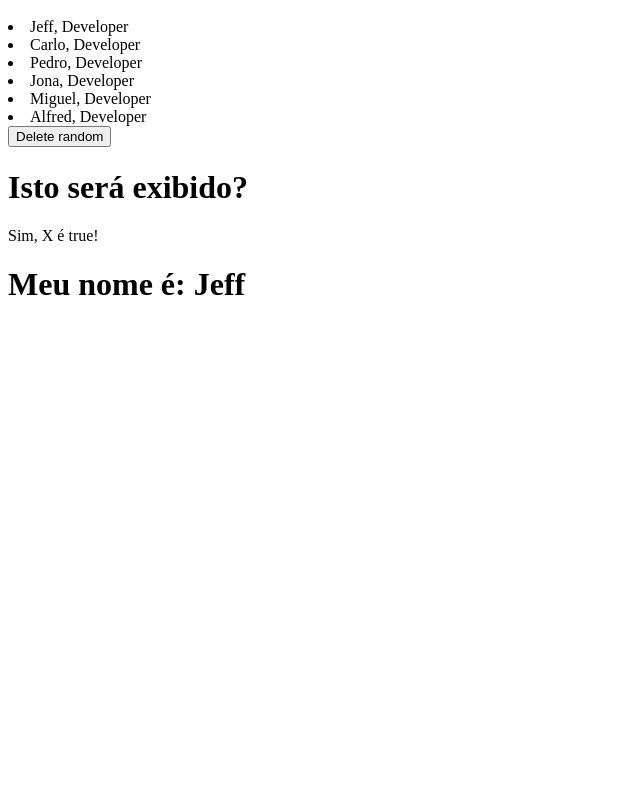
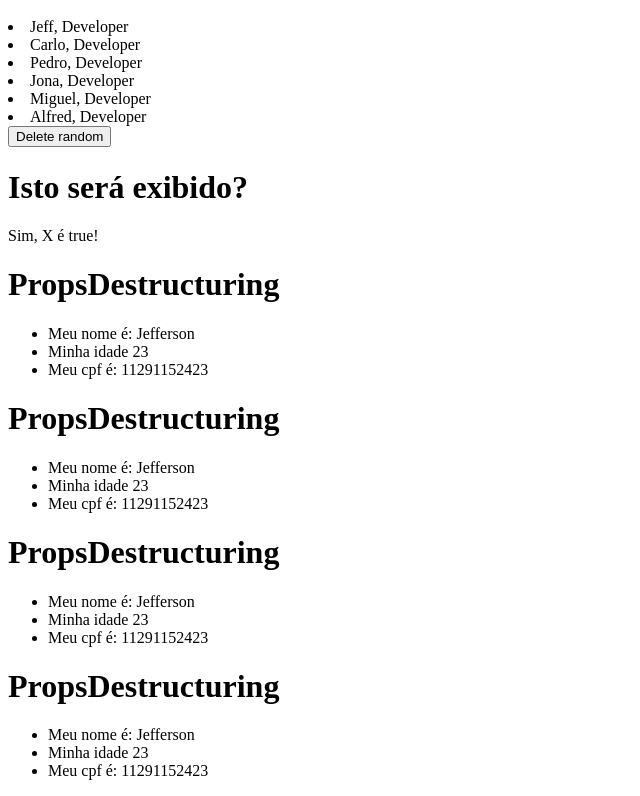
Before and after one commit to ijefin/react-ts, a React (Vite) app: page / in a window 1280 px wide. Shown: the part 1037-1833 px from the top of the page, without its empty margins (0-640 px from the left). Before the commit the page ends 1362 px from the top, so only its background shows below. Built offline with nearby package versions, Linux system fonts and the light colour scheme.

Commit message:
props destructuring

```diff
--- a/src/App.jsx
+++ b/src/App.jsx
@@ -2,7 +2,7 @@ import React from "react";
 import { ManageData } from "./components/ManageData";
 import ManageListData from "./components/ManageListData";
 import { ConditionalRender } from "./components/ConditionalRender";
-import { PropsComponent } from "./components/PropsComponent";
+import { PropsDestructuring } from "./components/PropsDestructuring";
 
 export const App = () => {
   return (
@@ -13,7 +13,10 @@ export const App = () => {
       <ManageData />
       <ManageListData />
       <ConditionalRender />
-      <PropsComponent name="Jeff" />
+      <PropsDestructuring nome="Jefferson" idade={23} cpf="11291152423" />
+      <PropsDestructuring nome="Jefferson" idade={23} cpf="11291152423" />
+      <PropsDestructuring nome="Jefferson" idade={23} cpf="11291152423" />
+      <PropsDestructuring nome="Jefferson" idade={23} cpf="11291152423" />
     </>
   );
 };
--- /dev/null
+++ b/src/components/PropsDestructuring.jsx
@@ -0,0 +1,16 @@
+import React from "react";
+
+export const PropsDestructuring = ({ nome, idade, cpf }) => {
+  return (
+    <div>
+      <h1>PropsDestructuring</h1>
+      <ul>
+        <li>Meu nome é: {nome}</li>
+        <li>Minha idade {idade}</li>
+        <li>Meu cpf é: {cpf}</li>
+      </ul>
+    </div>
+  );
+};
+
+export default PropsDestructuring;
```
Also changed, not shown: src/components/PropsComponent.jsx (line endings or trailing spaces).
